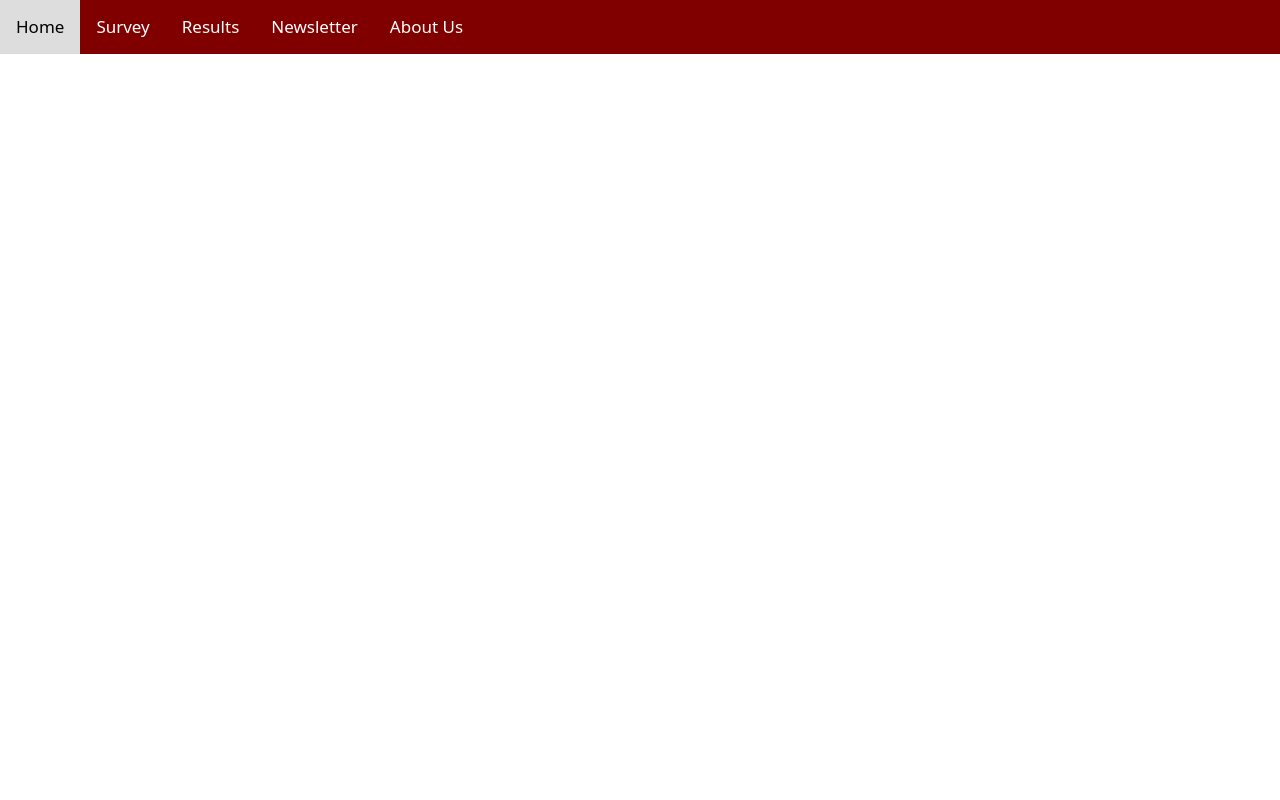
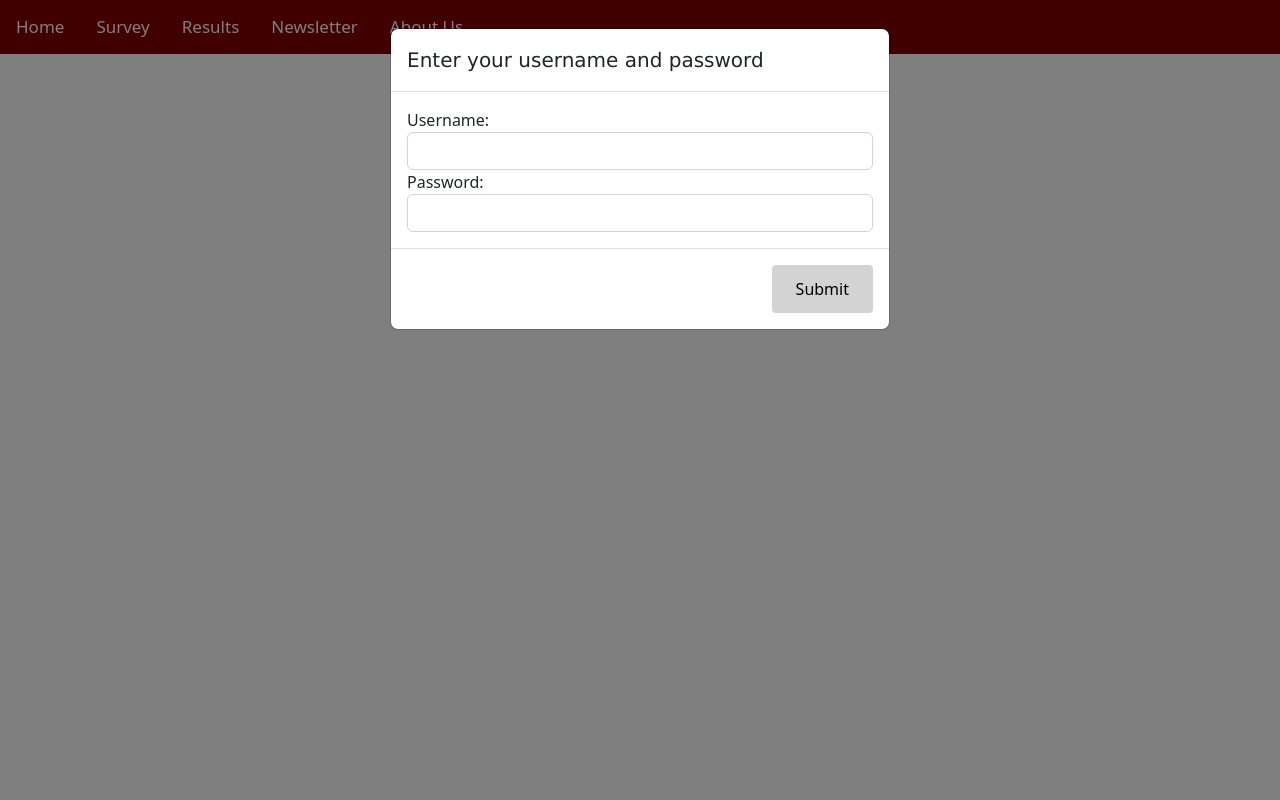
Before and after one commit to daniel55966/Personal-Website, a PHP site: page /results.php in a window 1280 px wide. Run offline with PHP 8.4, Linux system fonts and the light colour scheme.

Commit message:
Version 0.31
Added Password Protected modal to the Results page, need to ask Kevin if it's ok to use the MySQL server I already have access to before finishing the survey and results pages

```diff
--- a/aboutus.html
+++ b/aboutus.html
@@ -38,7 +38,7 @@
       <div class="row row-cols-1 row-cols-md-2 row-cols-lg-3">
         <div class="col">
           <div class="card">
-            <img class="card-img-top" src="/images/me2.png" style="width: 50%; height: 50%;" alt="filler image">
+            <img class="card-img-top" src="/Images/me2.PNG" style="width: 50%; height: 50%;" alt="filler image">
             <div class="card-body">
               <h2 style="color: black;">Bob Jones</h2>
               <p class="title" style="color: grey;">CEO</p>
@@ -51,7 +51,7 @@
 
         <div class="col">
           <div class="card">
-            <img class="card-img-top" src="/images/230px-DQIX_Gem_Slime.png" style="width: 50%; height: 50%;" alt="filler image">
+            <img class="card-img-top" src="/Images/GemSlime.PNG" style="width: 50%; height: 50%;" alt="filler image">
             <div class="about-us-container">
               <h2 style="color: black;">James Jameson</h2>
               <p class="title" style="color: grey;">VP of Analytics</p>
@@ -64,7 +64,7 @@
 
         <div class="col">
           <div class="card">
-            <img class="card-img-top" src="/images/Pappy.PNG" style="width: 50%; height: 50%" alt="filler image">
+            <img class="card-img-top" src="/Images/Pappy.PNG" style="width: 50%; height: 50%" alt="filler image">
             <div class="about-us-container">
               <h2 style="color: black;">Steve Adams</h2>
               <p class="title" style="color: grey;">VP of Surveys</p>
--- a/newsletter.php
+++ b/newsletter.php
@@ -143,7 +143,7 @@
         <!-- Section Title -->
         <div class="row justify-content-center text-center">
           <div class="col md-6">
-            <h2 class="display-4 font-weight-bold">Sign up for our weekly newsletter!</h2>\
+            <h2 class="display-4 font-weight-bold">Sign up for our weekly newsletter!</h2>
             <hr />
           </div>
         </div>
--- a/results.php
+++ b/results.php
@@ -1,3 +1,4 @@
+
 <!DOCTYPE html>
 <html lang="en">
   <head>
@@ -9,12 +10,56 @@
     <title>Customer Relationship Manager Survey Results Page</title>
     <link href="https://cdn.jsdelivr.net/npm/bootstrap@5.2.0/dist/css/bootstrap.min.css" rel="stylesheet" integrity="sha384-gH2yIJqKdNHPEq0n4Mqa/HGKIhSkIHeL5AyhkYV8i59U5AR6csBvApHHNl/vI1Bx" crossorigin="anonymous">
     <script src="https://code.jquery.com/jquery-3.6.1.js" integrity="sha256-3zlB5s2uwoUzrXK3BT7AX3FyvojsraNFxCc2vC/7pNI=" crossorigin="anonymous"></script>
+    <script src="https://ajax.googleapis.com/ajax/libs/jquery/3.5.1/jquery.min.js"></script>
     <script src="https://cdn.jsdelivr.net/npm/popper.js@1.16.0/dist/umd/popper.min.js" integrity="sha384-Q6E9RHvbIyZFJoft+2mJbHaEWldlvI9IOYy5n3zV9zzTtmI3UksdQRVvoxMfooAo" crossorigin="anonymous"></script>
     <script src="https://cdn.jsdelivr.net/npm/bootstrap@5.2.0/dist/js/bootstrap.bundle.min.js" integrity="sha384-A3rJD856KowSb7dwlZdYEkO39Gagi7vIsF0jrRAoQmDKKtQBHUuLZ9AsSv4jD4Xa" crossorigin="anonymous"></script>
     <script src="script.js"></script>
+    <script>
+      $(document).ready(function() {
+        $("#passwordModal").modal("show");
+
+        $("#submitButton").click(function() {
+          var username = $("#username").val();
+          var password = $("#password").val();
+
+          // Check if the entered username and password match the correct credentials
+          if (username === "admin" && password === "secret") {
+            $("#passwordModal").modal("hide");
+            // Show the protected content
+          } else {
+            alert("Incorrect username or password. Please try again.");
+          }
+        });
+      });
+    </script>
   </head>
 
   <body>
+    <div class="modal" id="passwordModal">
+      <div class="modal-dialog">
+        <div class="modal-content">
+          <div class="modal-header">
+            <h5 class="modal-title">Enter your username and password</h5>
+          </div>
+          <div class="modal-body">
+            <form>
+              <div class="form-group">
+                <label for="username">Username:</label>
+                <input type="text" class="form-control" id="username">
+              </div>
+              <div class="form-group">
+                <label for="password">Password:</label>
+                <input type="password" class="form-control" id="password">
+              </div>
+            </form>
+          </div>
+          <div class="modal-footer">
+            <button type="button" class="index-button" id="submitButton">Submit</button>
+          </div>
+        </div>
+      </div>
+    </div>
+
     <div class="topnav" id="myTopnav">
         <a href="/index.html">Home</a>
         <a href="/survey.html">Survey</a>
```
Also changed, not shown: Images/GemSlime.png (renamed from Images/230px-DQIX_Gem_Slime.png).
